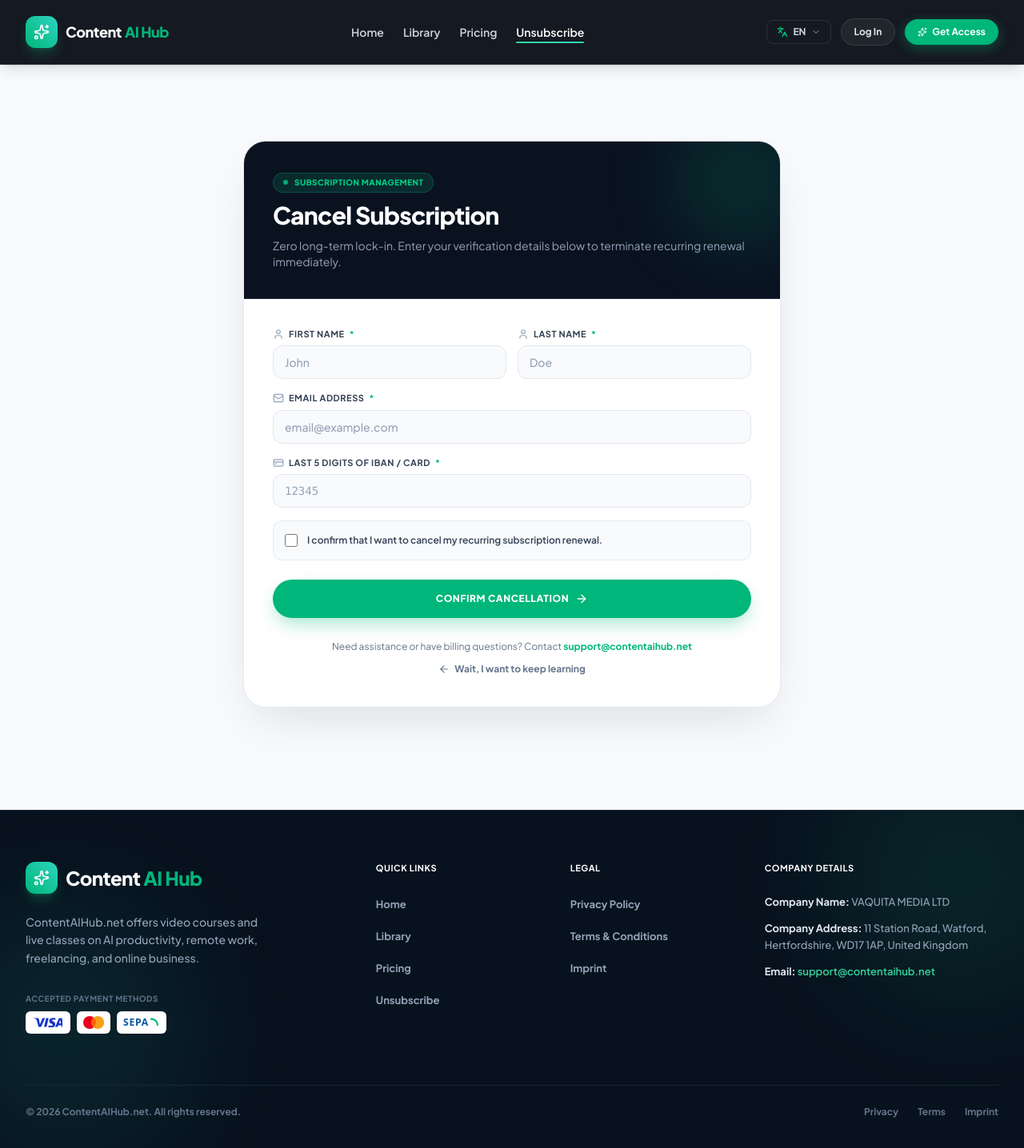
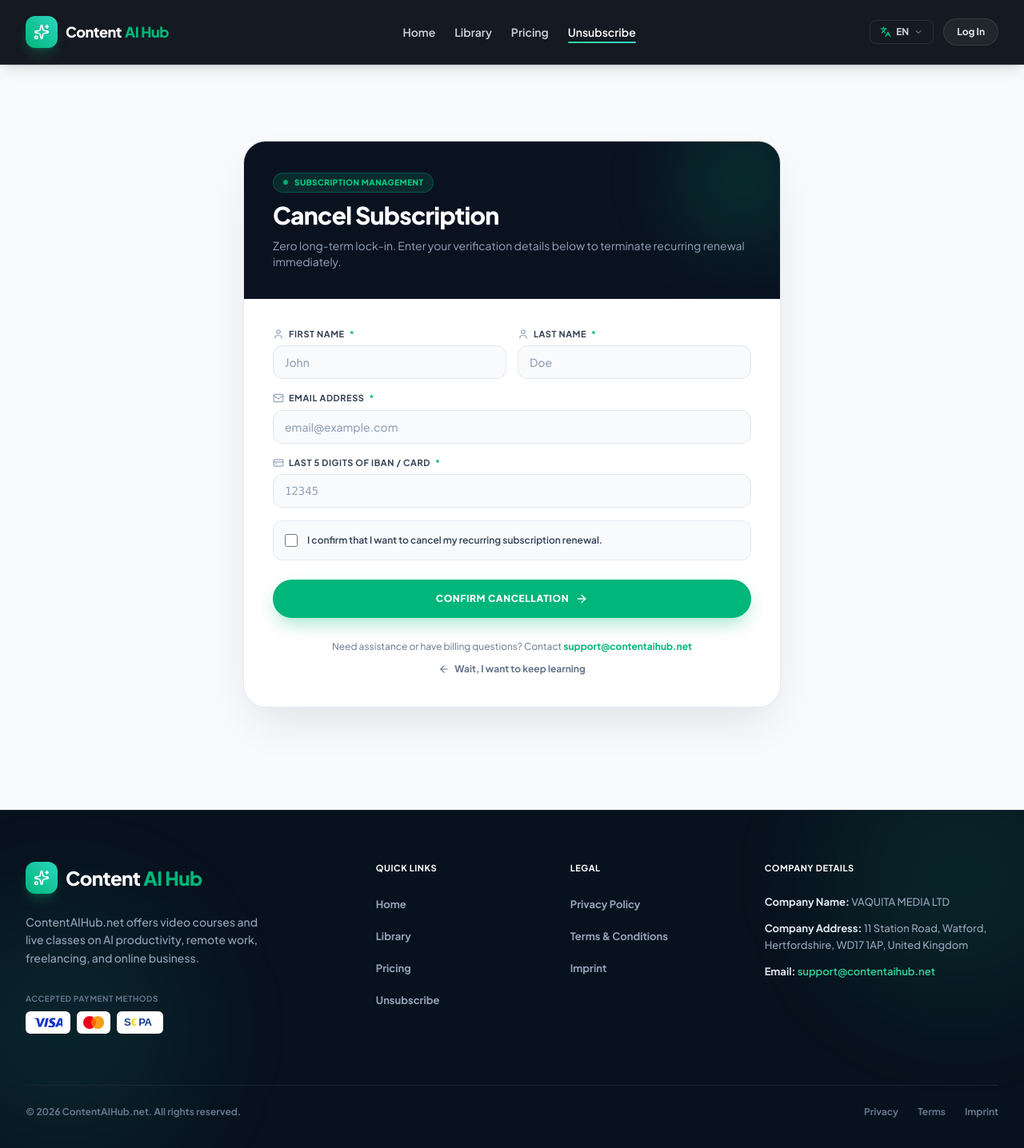
Before and after one commit to manishmcode/content-ai-hub, a React (Create React App) app: page /unsubscribe in a window 1280 px wide. Shown: the top 1436 px of the page at 80% size. Built offline with nearby package versions, Linux system fonts and the light colour scheme.

Commit message:
refactor: update import order in PaymentIcons and clean up UnsubscribePage logic

```diff
--- a/src/components/Footer.tsx
+++ b/src/components/Footer.tsx
@@ -2,7 +2,7 @@
 import { Link, useLocation } from 'react-router-dom';
 import { Sparkles, ArrowRight, CheckCircle2 } from 'lucide-react';
 import { COMPANY } from '../config/company';
-import { VisaIcon, MastercardIcon, SepaIcon } from './common/PaymentIcons';
+import { MastercardIcon, SepaIcon, VisaIcon } from './common/PaymentIcons';
 
 export const Footer: React.FC = () => {
   const { pathname } = useLocation();
--- a/src/components/Navbar.tsx
+++ b/src/components/Navbar.tsx
@@ -149,15 +149,6 @@
                 Log In
               </Link>
             )}
-            {!isAdmin && !hasActivePlan && (
-              <Link
-                to="/pricing"
-                className="inline-flex items-center gap-1.5 px-4 py-2 rounded-full bg-[#00B67A] hover:bg-[#00A36D] text-white text-xs font-bold shadow-[0_4px_15px_rgba(0,182,122,0.35)] active:scale-95 transition-all"
-              >
-                <Sparkles className="w-3 h-3" />
-                <span>Get Access</span>
-              </Link>
-            )}
           </div>
 
           {/* Mobile Hamburger Button */}
--- a/src/components/common/PaymentIcons.tsx
+++ b/src/components/common/PaymentIcons.tsx
@@ -21,24 +21,10 @@
 );
 
 export const SepaIcon: React.FC<{ className?: string }> = ({ className = 'h-3.5 w-auto' }) => (
-  <svg className={className} viewBox="0 0 52 16" fill="none" xmlns="http://www.w3.org/2000/svg">
-    <text
-      x="0"
-      y="13"
-      fill="#0B57A2"
-      fontFamily="system-ui, -apple-system, 'Segoe UI', Roboto, sans-serif"
-      fontWeight="900"
-      fontSize="14"
-      letterSpacing="0.8"
-    >
-      SEPA
-    </text>
-    <path
-      d="M40 3C45 3 49 6.5 49 11.5"
-      stroke="#00B67A"
-      strokeWidth="2.5"
-      strokeLinecap="round"
-    />
+  <svg className={className} viewBox="0 0 48 16" fill="none" xmlns="http://www.w3.org/2000/svg" aria-label="SEPA">
+    <text x="1" y="13" fill="#143D91" fontFamily="Arial, Helvetica, sans-serif" fontWeight="900" fontSize="15">S</text>
+    <text x="11" y="13" fill="#FFD500" fontFamily="Arial, Helvetica, sans-serif" fontWeight="900" fontSize="15">€</text>
+    <text x="22" y="13" fill="#143D91" fontFamily="Arial, Helvetica, sans-serif" fontWeight="900" fontSize="15" letterSpacing="-0.5">PA</text>
   </svg>
 );
 
--- a/src/pages/UnsubscribePage.tsx
+++ b/src/pages/UnsubscribePage.tsx
@@ -1,7 +1,7 @@
 import React, { useState } from 'react';
 import { Link } from 'react-router-dom';
 import { PublicLayout } from '../components/layout/PublicLayout';
-import { ArrowRight, ArrowLeft, CheckCircle2, RefreshCw, Mail, User, CreditCard } from 'lucide-react';
+import { ArrowRight, ArrowLeft, RefreshCw, Mail, User, CreditCard } from 'lucide-react';
 import { API_ENDPOINTS } from '../config/api';
 
 export const UnsubscribePage: React.FC = () => {
@@ -10,13 +10,15 @@
   const [email, setEmail] = useState('');
   const [ibanDigits, setIbanDigits] = useState('');
   const [confirmed, setConfirmed] = useState(false);
-  const [status, setStatus] = useState<'idle' | 'loading' | 'success'>('idle');
+  const [status, setStatus] = useState<'idle' | 'loading'>('idle');
   const [error, setError] = useState('');
+  const [successMessage, setSuccessMessage] = useState('');
 
   const handleSubmit = async (e: React.FormEvent) => {
     e.preventDefault();
     if (!firstName || !lastName || !email || !ibanDigits || !confirmed) return;
     setError('');
+    setSuccessMessage('');
     setStatus('loading');
     try {
       const response = await fetch(API_ENDPOINTS.unsubscribe, {
@@ -32,7 +34,13 @@
       });
       const payload = await response.json();
       if (!response.ok || !payload.success) throw new Error(payload.message || 'Unable to cancel the subscription.');
-      setStatus('success');
+      setFirstName('');
+      setLastName('');
+      setEmail('');
+      setIbanDigits('');
+      setConfirmed(false);
+      setSuccessMessage('Email sent successfully.');
+      setStatus('idle');
     } catch (requestError) {
       setError(requestError instanceof Error ? requestError.message : 'Unable to cancel the subscription.');
       setStatus('idle');
@@ -71,28 +79,12 @@
             {/* Form Body */}
             <div className="p-7 sm:p-9 space-y-6">
 
-              {status === 'success' ? (
-                <div className="text-center py-6 space-y-5">
-                  <div className="w-16 h-16 rounded-full bg-emerald-50 border border-emerald-200 text-[#00B67A] flex items-center justify-center mx-auto shadow-sm">
-                    <CheckCircle2 className="w-8 h-8" />
-                  </div>
-                  <div className="space-y-2">
-                    <h3 className="text-2xl font-black text-slate-900">Subscription Cancelled</h3>
-                    <p className="text-sm text-slate-500 max-w-md mx-auto leading-relaxed">
-                      Auto-renewal has been terminated for <strong className="text-slate-900">{email}</strong>. You will retain access until the end of your current paid period.
-                    </p>
-                  </div>
-                  <div className="pt-3">
-                    <Link
-                      to="/"
-                      className="inline-flex items-center gap-2 px-8 py-3.5 rounded-full bg-[#00B67A] text-white text-xs font-black uppercase tracking-wider hover:bg-[#00A36D] transition-all shadow-md active:scale-95"
-                    >
-                      <span>Return to Homepage</span>
-                    </Link>
-                  </div>
-                </div>
-              ) : (
-                <form onSubmit={handleSubmit} className="space-y-4">
+              <form onSubmit={handleSubmit} className="space-y-4">
+                  {successMessage && (
+                    <div className="p-3.5 rounded-xl bg-emerald-50 border border-emerald-200 text-emerald-700 text-xs font-semibold">
+                      {successMessage}
+                    </div>
+                  )}
                   {error && (
                     <div className="p-3.5 rounded-xl bg-red-50 border border-red-200 text-red-700 text-xs font-medium">
                       {error}
@@ -225,8 +217,7 @@
                     </div>
                   </div>
 
-                </form>
-              )}
+              </form>
 
             </div>
 
```
